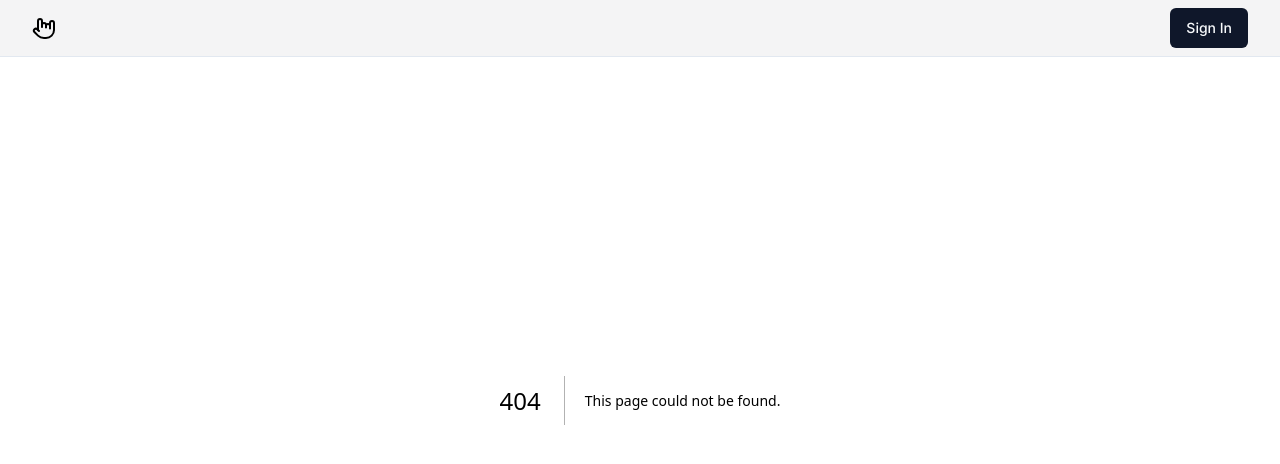
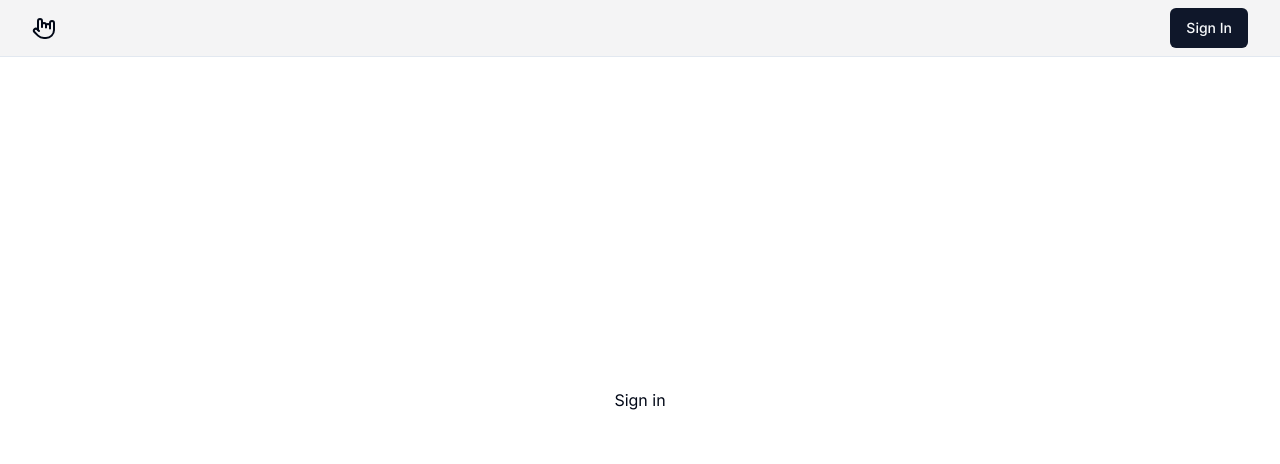
Before and after one commit to isnendyankp/shadcnForm, a Next.js app in the folder my-app/: page /sign-in in a window 1280 px wide. Before the commit this address had no page. Shown: the top 464 px of the page. Built offline with nearby package versions, Linux system fonts and the light colour scheme.

Commit message:
add default sign in and sign up

```diff
--- /dev/null
+++ b/my-app/src/app/(auth)/sign-in/page.tsx
@@ -0,0 +1,9 @@
+import React from 'react'
+
+const page = () => {
+  return (
+    <div>Sign in</div>
+  )
+}
+
+export default page
--- /dev/null
+++ b/my-app/src/app/(auth)/sign-up/page.tsx
@@ -0,0 +1,9 @@
+import React from 'react'
+
+const page = () => {
+  return (
+    <div>Sign Up</div>
+  )
+}
+
+export default page
```
